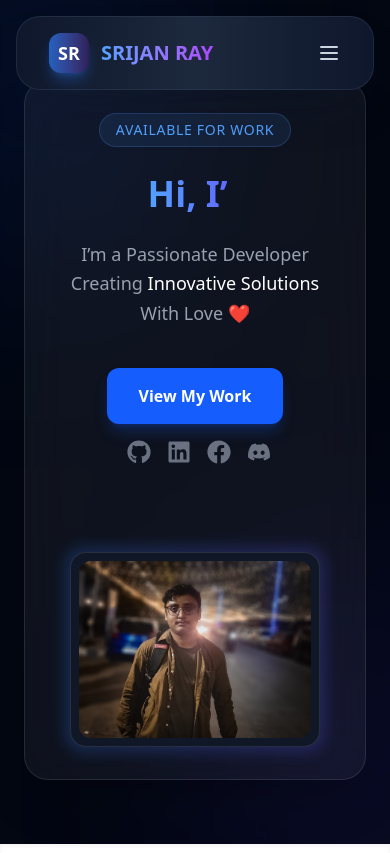
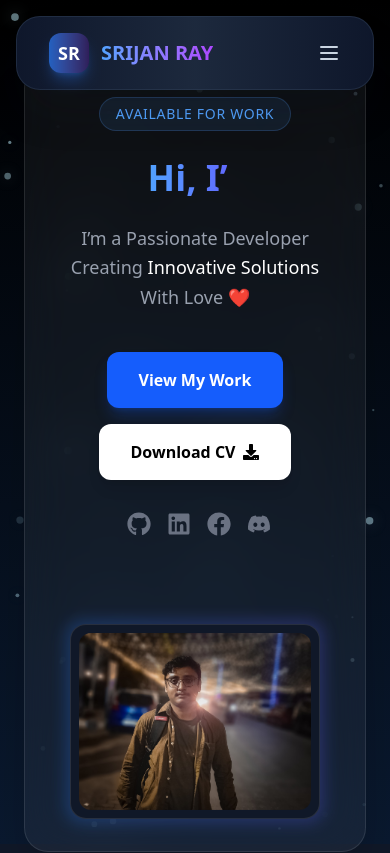
Before and after one commit to BOBSRIJAN/mr-srijan-ray, a React (Vite) app in the folder portfolio/: page / in a window 390 px wide. Shown: the top 853 px of the page. Built offline with nearby package versions, Linux system fonts and the light colour scheme.

Commit message:
UI background design change commit by srijan

```diff
--- a/portfolio/package.json
+++ b/portfolio/package.json
@@ -18,7 +18,9 @@
     "react-icons": "^5.5.0",
     "react-router-dom": "^7.10.1",
     "react-simple-typewriter": "^5.0.1",
-    "tailwindcss": "^4.1.18"
+    "react-tsparticles": "^2.12.2",
+    "tailwindcss": "^4.1.18",
+    "tsparticles": "^3.9.1"
   },
   "devDependencies": {
     "@eslint/js": "^9.39.1",
--- a/portfolio/src/app/App.jsx
+++ b/portfolio/src/app/App.jsx
@@ -11,6 +11,7 @@ import Contact from "../pages/Contact";
 import AdminDashboard from "../pages/AdminDashboard";
 import LoginPage from "../pages/LoginPage";
 import { AuthProvider, useAuth } from "../context/AuthContext";
+import ParticleBackground from "../components/common/ParticleBackgroundAnimation";
 
 
 function AdminRoute() {
@@ -36,13 +37,14 @@ function AppContent() {
   if (isLoading) {
     return <Loading />;
   }
-
+// bg-[#030712]
   return (
     <>
       <Navbar />
-      <div className="relative min-h-screen bg-[#030712] overflow-hidden flex flex-col font-sans">
-        <div className="absolute top-[-10%] left-[-10%] w-[40%] h-[40%] bg-blue-600/20 rounded-full blur-[120px] pointer-events-none" />
-        <div className="absolute bottom-[-10%] right-[-10%] w-[40%] h-[40%] bg-indigo-600/20 rounded-full blur-[120px] pointer-events-none" />
+      <div className="relative min-h-screen  overflow-hidden flex flex-col font-sans">
+        {/* <div className="absolute top-[-10%] left-[-10%] w-[40%] h-[40%] bg-blue-600/20 rounded-full blur-[120px] pointer-events-none" />
+        <div className="absolute bottom-[-10%] right-[-10%] w-[40%] h-[40%] bg-indigo-600/20 rounded-full blur-[120px] pointer-events-none" /> */}
+        <ParticleBackground />
         <Routes>
           <Route path="/" element={<Home />} />
           <Route path="/about" element={<About />} />
--- /dev/null
+++ b/portfolio/src/components/common/ParticleBackgroundAnimation.jsx
@@ -0,0 +1,111 @@
+import React, { useRef, useEffect } from 'react';
+
+const ParticleBackground = () => {
+  const canvasRef = useRef(null);
+
+  useEffect(() => {
+    const canvas = canvasRef.current;
+    const ctx = canvas.getContext('2d');
+    let animationFrameId;
+
+    // Set canvas dimensions to fill the screen
+    canvas.width = window.innerWidth;
+    canvas.height = window.innerHeight;
+
+    let particlesArray = [];
+    const numberOfParticles = 100; // Adjust for density
+
+    // Create the particle class
+    class Particle {
+      constructor() {
+        this.x = Math.random() * canvas.width;
+        this.y = Math.random() * canvas.height;
+        this.size = Math.random() * 3 + 1; // Size between 1 and 4
+        this.speedX = Math.random() * 1 - 0.5; // Random speed x
+        this.speedY = Math.random() * 1 - 0.5; // Random speed y
+        this.color = `rgba(173, 216, 230, ${Math.random() * 0.5 + 0.1})`; // Light blue with variable opacity
+      }
+
+      update() {
+        this.x += this.speedX;
+        this.y += this.speedY;
+
+        // Wrap around screen edges (Infinite effect)
+        if (this.x > canvas.width) this.x = 0;
+        if (this.x < 0) this.x = canvas.width;
+        if (this.y > canvas.height) this.y = 0;
+        if (this.y < 0) this.y = canvas.height;
+      }
+
+      draw() {
+        ctx.fillStyle = this.color;
+        ctx.beginPath();
+        ctx.arc(this.x, this.y, this.size, 0, Math.PI * 2);
+
+        // This adds the "Glow" effect seen in your video
+        ctx.shadowBlur = 15;
+        ctx.shadowColor = "rgba(173, 216, 230, 0.5)";
+
+        ctx.fill();
+        // Reset shadow to avoid affecting performance of other elements
+        ctx.shadowBlur = 0;
+      }
+    }
+
+    // Initialize particles
+    const init = () => {
+      particlesArray = [];
+      for (let i = 0; i < numberOfParticles; i++) {
+        particlesArray.push(new Particle());
+      }
+    };
+
+    // Animation Loop
+    const animate = () => {
+      // Use semi-transparent clearRect to create 'trails' (optional)
+      // Or standard clearRect for clean movement (used here)
+      ctx.clearRect(0, 0, canvas.width, canvas.height);
+
+      for (let i = 0; i < particlesArray.length; i++) {
+        particlesArray[i].update();
+        particlesArray[i].draw();
+      }
+      animationFrameId = requestAnimationFrame(animate);
+    };
+
+    // Handle Window Resize
+    const handleResize = () => {
+      canvas.width = window.innerWidth;
+      canvas.height = window.innerHeight;
+      init(); // Re-initialize particles on resize
+    };
+
+    window.addEventListener('resize', handleResize);
+
+    init();
+    animate();
+
+    // Cleanup
+    return () => {
+      window.removeEventListener('resize', handleResize);
+      cancelAnimationFrame(animationFrameId);
+    };
+  }, []);
+
+  return (
+    <canvas
+      ref={canvasRef}
+      style={{
+        position: 'fixed',
+        top: 0,
+        left: 0,
+        width: '100%',
+        height: '100%',
+        zIndex: -1, // Puts it behind your content
+        background: 'linear-gradient(to bottom, #000000, #0a192f)', // Dark blue gradient
+      }}
+    />
+  );
+};
+
+export default ParticleBackground;
--- a/portfolio/src/pages/Home.jsx
+++ b/portfolio/src/pages/Home.jsx
@@ -1,5 +1,5 @@
 
-import { FaGithub, FaLinkedin, FaFacebook, FaDiscord } from "react-icons/fa";
+import { FaGithub, FaLinkedin, FaFacebook, FaDiscord, FaDownload } from "react-icons/fa";
 import { Typewriter } from "react-simple-typewriter";
 import { Link } from "react-router-dom";
 import { motion } from "framer-motion";
@@ -23,7 +23,12 @@ function Home() {
   return (
     <div className="relative min-h-screen overflow-hidden flex items-center justify-center font-sans">
       <section className="relative z-10 w-full max-w-6xl px-6 py-12 pt-16">
-        <motion.div initial="hidden" animate="visible" variants={containerVariants} className="bg-white/5 border border-white/10 backdrop-blur-xl rounded-3xl p-8 md:p-16 shadow-2xl">
+        <motion.div
+          initial="hidden"
+          animate="visible"
+          variants={containerVariants}
+          className="bg-white/5 border border-white/10 backdrop-blur-xl rounded-3xl p-8 md:p-16 shadow-2xl"
+        >
           <div className="flex flex-col md:flex-row items-center justify-between gap-12">
             <div className="flex-1 text-center md:text-left">
               <motion.span variants={itemVariants} className="inline-block px-4 py-1.5 mb-6 text-sm font-medium tracking-wider text-blue-400 uppercase bg-blue-400/10 border border-blue-400/20 rounded-full">
@@ -31,17 +36,34 @@ function Home() {
               </motion.span>
               <motion.h1 variants={itemVariants} className="text-4xl md:text-7xl font-extrabold text-white leading-tight mb-6">
                 <span className="bg-clip-text text-transparent bg-linear-to-r from-blue-400 to-indigo-500">
-                  <Typewriter words={["Hi, I’m Srijan Ray", "Full-Stack Developer", "Designing Systems"]} loop={Infinity} cursor cursorStyle="_" typeSpeed={80} deleteSpeed={50} delaySpeed={2000} />
+                  <Typewriter
+                    words={["Hi, I’m Srijan Ray", "Full-Stack Developer", "Designing Systems"]}
+                    loop={Infinity}
+                    cursor
+                    cursorStyle="_"
+                    typeSpeed={80}
+                    deleteSpeed={50}
+                    delaySpeed={2000}
+                  />
                 </span>
               </motion.h1>
               <motion.p variants={itemVariants} className="text-lg md:text-xl text-gray-400 mb-10 max-w-lg leading-relaxed">
                 I’m a Passionate Developer Creating <span className="text-white font-medium"> Innovative Solutions </span> With Love ❤️
               </motion.p>
+
               <motion.div variants={itemVariants} className="flex flex-wrap items-center justify-center md:justify-start gap-4 mb-10">
                 <Link to="/projects" className="px-8 py-4 bg-blue-600 text-white rounded-xl font-bold hover:bg-blue-700 hover:-translate-y-2 transition-all shadow-lg shadow-blue-600/25 active:scale-95">
                   View My Work
                 </Link>
-                <div className="flex gap-4 ml-2">
+                <a
+                  href="/MYCV.pdf"
+                  download="Srijan_Ray_Resume.pdf"
+                  className="px-8 py-4 bg-white text-black rounded-xl font-bold hover:bg-gray-200 hover:-translate-y-2 transition-all shadow-lg active:scale-95 flex items-center gap-2"
+                >
+                  Download CV <FaDownload />
+                </a>
+
+                <div className="flex gap-4 ml-2 mt-4 md:mt-0">
                   <SocialIcon href="https://github.com/BOBSRIJAN" icon={<FaGithub />} color="hover:text-white" />
                   <SocialIcon href="https://www.linkedin.com/in/srijan-ray-5b1967282/" icon={<FaLinkedin />} color="hover:text-blue-400" />
                   <SocialIcon href="https://www.facebook.com/srijan.ray.33" icon={<FaFacebook />} color="hover:text-blue-400" />
@@ -49,7 +71,9 @@ function Home() {
                 </div>
               </motion.div>
             </div>
-            <motion.div initial={{ opacity: 0, scale: 0.8, rotate: -5 }}
+
+            <motion.div
+              initial={{ opacity: 0, scale: 0.8, rotate: -5 }}
               animate={{
                 opacity: 1,
                 scale: 1,
@@ -61,7 +85,8 @@ function Home() {
                 scale: { duration: 1 },
                 y: { duration: 4, repeat: Infinity, ease: "easeInOut" }
               }}
-              className="relative group">
+              className="relative group"
+            >
               <div className="absolute -inset-1 bg-linear-to-r from-blue-500 to-indigo-500 rounded-2xl blur opacity-25 group-hover:opacity-60 transition duration-1000"></div>
               <div className="relative bg-gray-900 rounded-2xl p-2 border border-white/10">
                 <img src="/img_srijan.jpg" alt="Srijan Ray" className="w-58 md:w-94 h-auto rounded-xl object-cover transition-all duration-500" />
```
Also changed, not shown: 1 other file (tests, documents, lock files or other folders).
